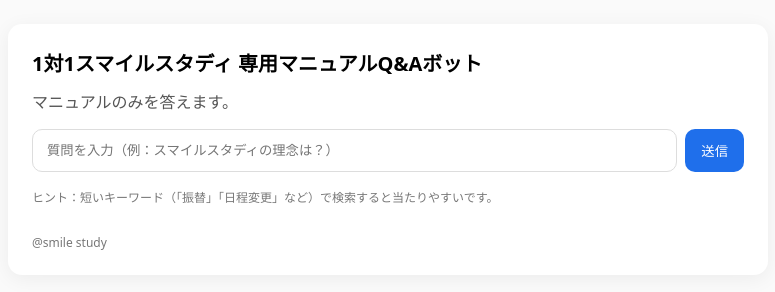
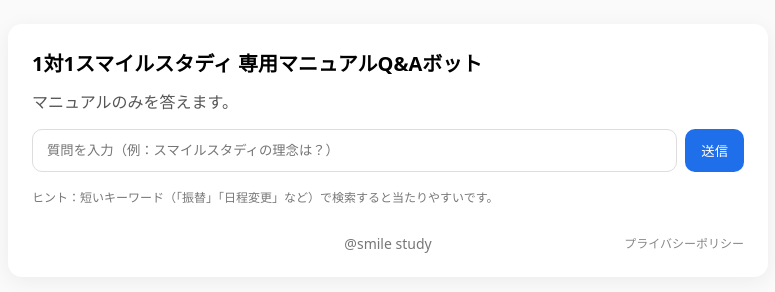
Before and after one commit to seia-agari/chatBot, a plain HTML site: page index.html in a window 1280 px wide. Shown: the whole page, without its empty margins (252-1027 px from the left). Drawn offline with Linux system fonts and the light colour scheme.

Commit message:
Update index.html

```diff
--- a/index.html
+++ b/index.html
@@ -17,7 +17,13 @@
   </form>
   <div class="hint">ヒント：短いキーワード（「振替」「日程変更」など）で検索すると当たりやすいです。</div>
   <div id="log" class="log"></div>
-  <footer>@smile study</footer>
+  <footer style="display:flex; justify-content:center; position:relative; font-size:14px;">
+  <span>@smile study</span>
+  <a href="privacy.html" target="_blank"
+     style="color:#888; text-decoration:none; font-size:12px; position:absolute; right:0;">
+    プライバシーポリシー
+  </a>
+  </footer>
 </div>
 
 <script src="script.js"></script>
```
